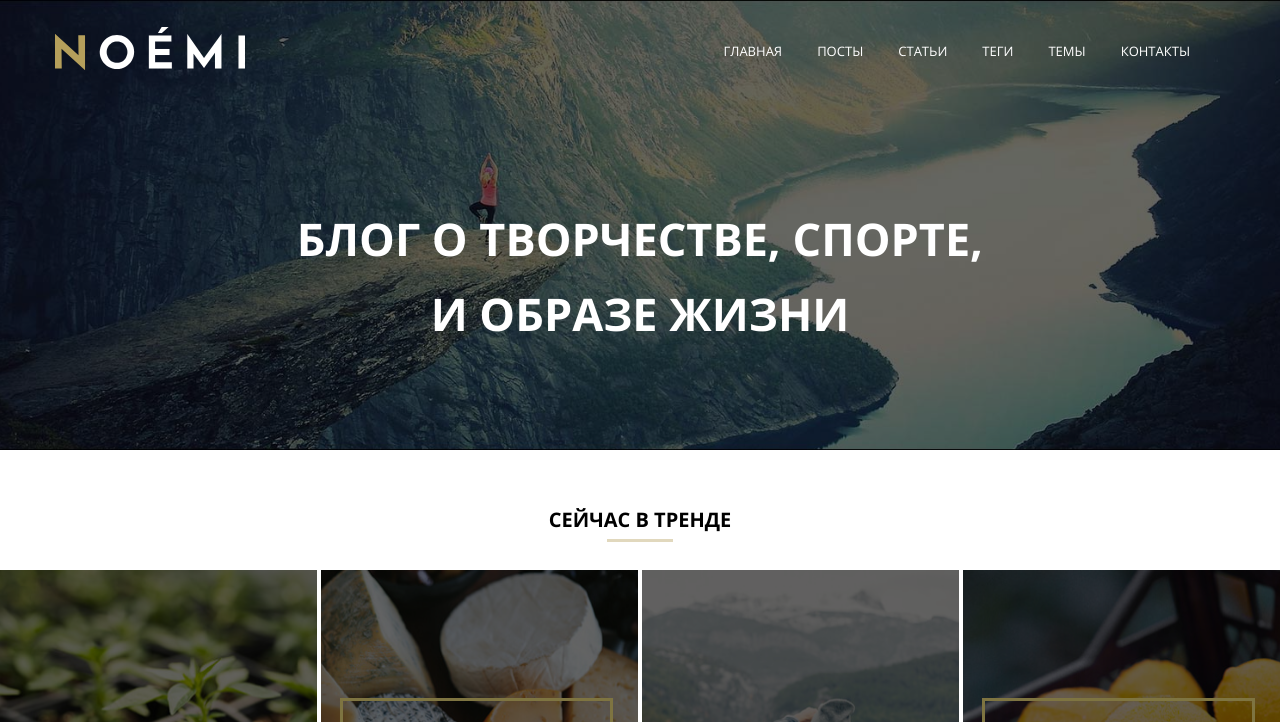
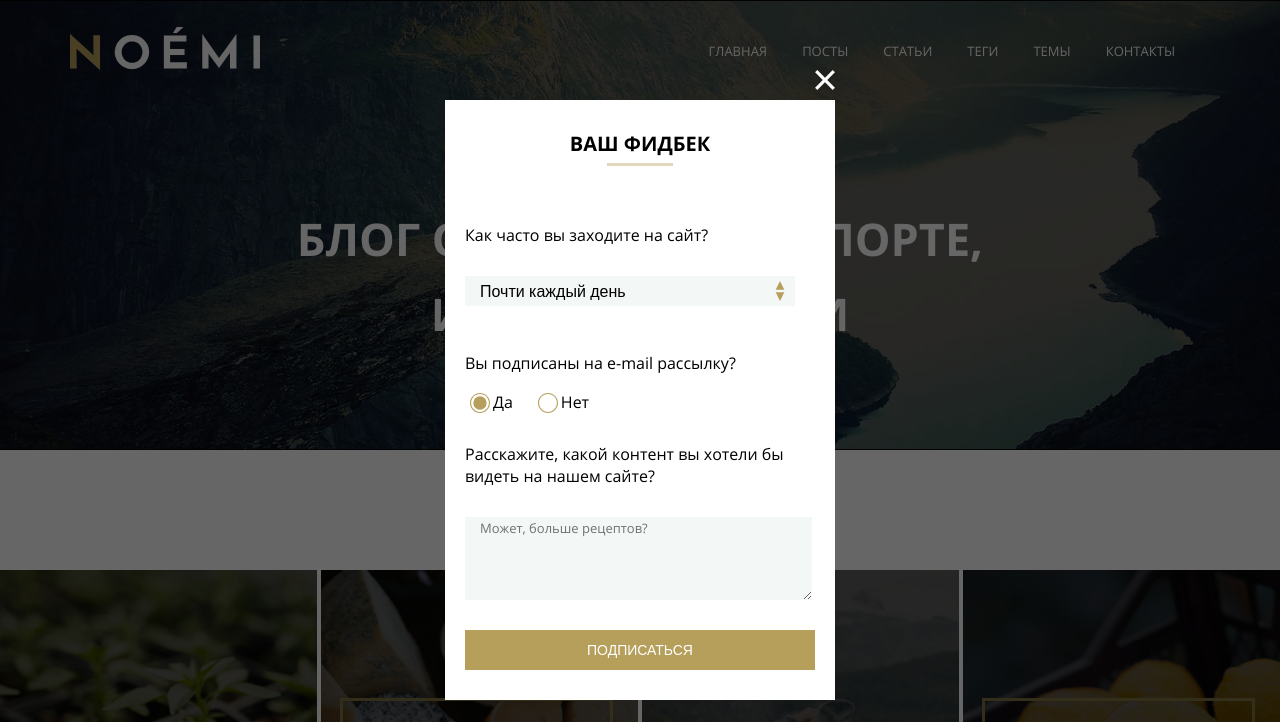
Before and after one commit to Delinom/html_css, a plain HTML site: page index.html in a window 1280 px wide. Shown: the top 722 px of the page. Drawn offline with Linux system fonts and the light colour scheme.

Commit message:
popup added

```diff
--- a/css/mobile.css
+++ b/css/mobile.css
@@ -78,6 +78,11 @@ h2 {
     gap: 18px;
 }
 
+.articles img {
+    max-width: none;
+    width: 100%;
+}
+
 .article_date-author {
     margin-bottom: 25px;
 }
--- a/css/style.css
+++ b/css/style.css
@@ -53,6 +53,7 @@ h3 {
     max-width: 1170px;
     margin: 0 auto;
     padding: 27px 15px;
+    box-sizing: border-box;
     display: flex;
     justify-content: space-between;
     align-items: center;
@@ -149,11 +150,6 @@ h3 {
     margin: 6px auto 28px auto;
 }
 
-
-
-
-
-
 .line {
     opacity: 0.4;
     width: 66px;
@@ -161,11 +157,6 @@ h3 {
     background-color: #b59f5b;
     margin: 6px auto 28px auto;
 }
-
-
-
-
-
 
 .trends_gallery {
     display: flex;
@@ -633,3 +624,106 @@ h2 a {
 .copyright {
     margin-top: 60px;
 }
+
+.popup_overlay {
+    position: fixed;
+    inset: 0;
+    background: rgba(0, 0, 0, 0.6);
+    display: flex;
+    justify-content: center;
+    align-items: center;
+    z-index: 1000;
+}
+
+.popup {
+    position: relative;
+    width: 390px;
+    height: 600px;
+    background: #fff;
+    padding: 30px 20px;
+    box-sizing: border-box;
+    display: flex;
+    flex-direction: column;
+    gap: 30px;
+}
+
+select {
+    -webkit-appearance: none;
+    -moz-appearance: none;
+    appearance: none;
+    background-image: url("../images/svg/form-arrows.svg");
+    background-repeat: no-repeat;
+    background-position: right 10px center;
+    background-size: 10px 20px;
+}
+
+#frequency {
+    width: 330px;
+    height: 50px;
+    border: none;
+    outline: none;
+    padding-left: 15px;
+    font-size: 16px;
+    background-color: #f3f7f5;
+    box-sizing: border-box;
+}
+
+.radio_group {
+    display: flex;
+    flex-direction: column;
+}
+
+.radio_buttons {
+    display: flex;
+    gap: 20px;
+}
+
+.subscription_radio {
+    position: relative;
+    display: inline-flex;
+    align-items: center;
+    cursor: pointer;
+}
+
+.subscription_radio input[type="radio"] {
+    appearance: none;
+    -webkit-appearance: none;
+    -moz-appearance: none;
+    width: 20px;
+    height: 20px;
+    position: relative;
+    cursor: pointer;
+    background-image: url("../images/svg/form-empty-circle.svg");
+    background-repeat: no-repeat;
+    background-position: center;
+    background-size: contain;
+}
+
+.subscription_radio input[type="radio"]:checked {
+    background-image: url("../images/svg/form-circle.svg");
+}
+
+#feedback {
+    width: 330px;
+    height: 130px;
+    border: none;
+    outline: none;
+    padding-left: 15px;
+    font-size: 16px;
+    background-color: #f3f7f5;
+}
+
+#feedback::placeholder {
+    font-family: 'Open Sans', sans-serif;
+    font-weight: 400;
+    font-size: 13px;
+    color: rgba(0, 0, 0, 0.54);
+}
+
+.close_btn {
+    position: absolute;
+    top: -30px;
+    right: 0;
+    width: 20px;
+    height: 20px;
+}
--- a/css/tablet.css
+++ b/css/tablet.css
@@ -20,9 +20,10 @@
     background-color: #fff;
 }
 
-.trends_gallery{
+.trends_gallery {
     flex-wrap: wrap;
     }
+
 
 .article {
     flex-direction: column;
@@ -50,9 +51,13 @@
     flex: 0 1 calc(50% - 25px);
 }
 
+.main-content {
+    gap: 49px;
+}
+
 @media (orientation: portrait) {
     .trends_gallery_item {
-    flex: 0 1 calc(50% - 4px);
+        flex: 0 1 calc(50% - 4px);
     }
 }
 
@@ -61,3 +66,9 @@
         flex: 0 1 calc(25% - 4px);
     }
 }
+
+@media (orientation: landscape) and (max-width: 1100px) {
+    .trends_gallery_item {
+        flex: 0 1 calc(50% - 4px);
+    }
+}
--- a/index.html
+++ b/index.html
@@ -9,6 +9,33 @@
     <link rel="stylesheet" href="css/mobile.css" media="screen and (max-width: 640px)">
 </head>
 <body>
+    <div class="popup_overlay">
+        <form class="popup">
+           <img class="close_btn" src="images/svg/form-x.svg">
+            <h2 class="section_title">Ваш фидбек</h2>
+            <label for="frequency">Как часто вы заходите на сайт?</label>
+            <select id="frequency">
+                <option value="daily">Почти каждый день</option>
+                <option value="once_in_sev_days">Раз в несколько дней</option>
+                <option value="once_in_sev_weeks">Раз в несколько недель</option>
+                <option value="sev_times_in_year">Несколько раз в год</option>
+            </select>
+            <div class="radio_group">
+                <p class="radio_group_title">Вы подписаны на e-mail рассылку?</p>
+                <div class="radio_buttons">
+                    <label class="subscription_radio">
+                        <input type="radio" name="subscription_topic" value="yes" checked>Да
+                    </label>
+                    <label class="subscription_radio">
+                        <input type="radio" name="subscription_topic" value="no">Нет
+                    </label>
+                </div>
+            </div>
+            <label for="feedback">Расскажите, какой контент вы хотели бы видеть на нашем сайте?</label>
+            <textarea id="feedback" placeholder="Может, больше рецептов?"></textarea>
+            <button class="subscribe_button">Подписаться</button>
+        </form>
+    </div>
     <header class="header" >
         <div class="container">
             <div class="main_menu">
```
